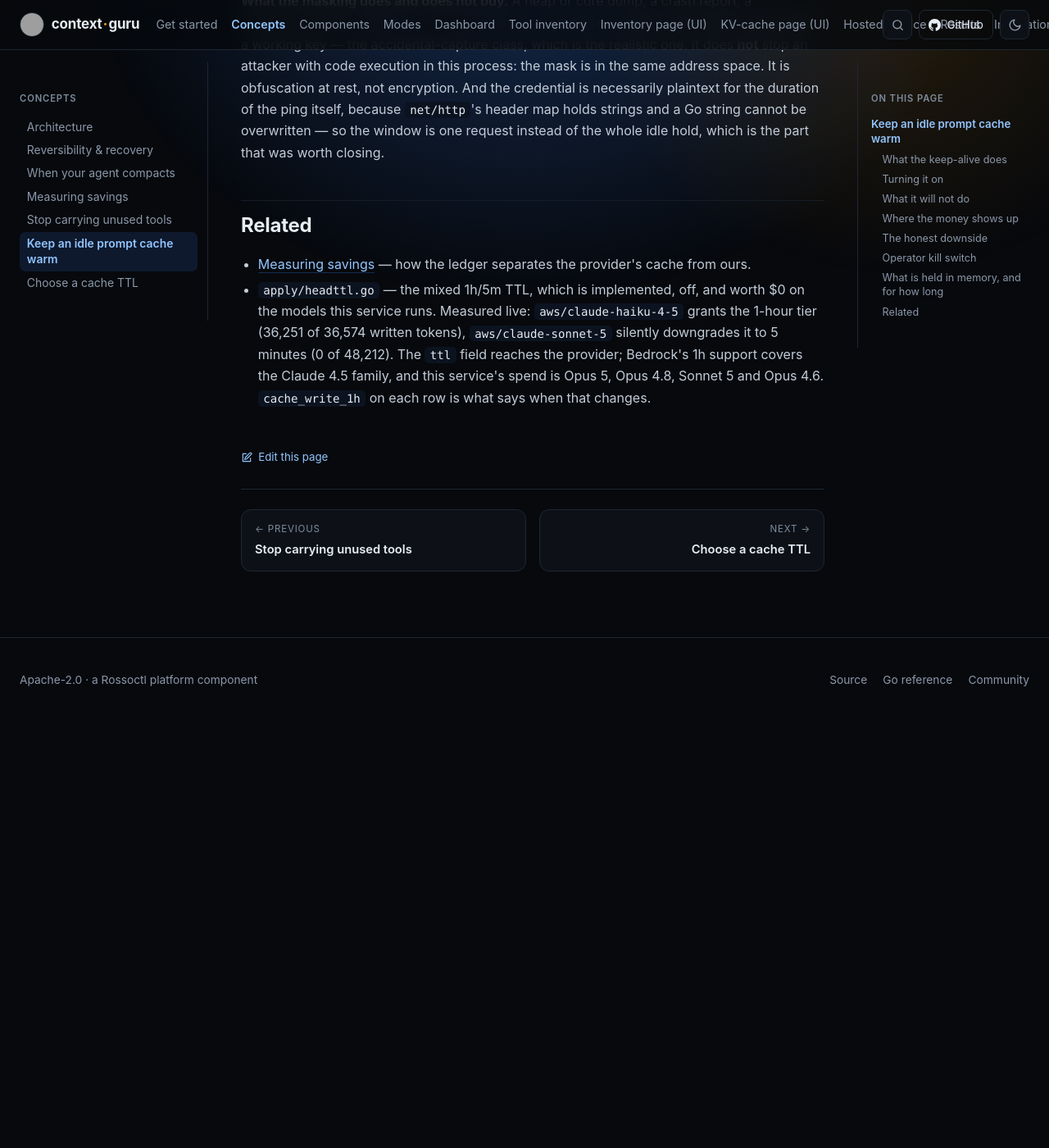
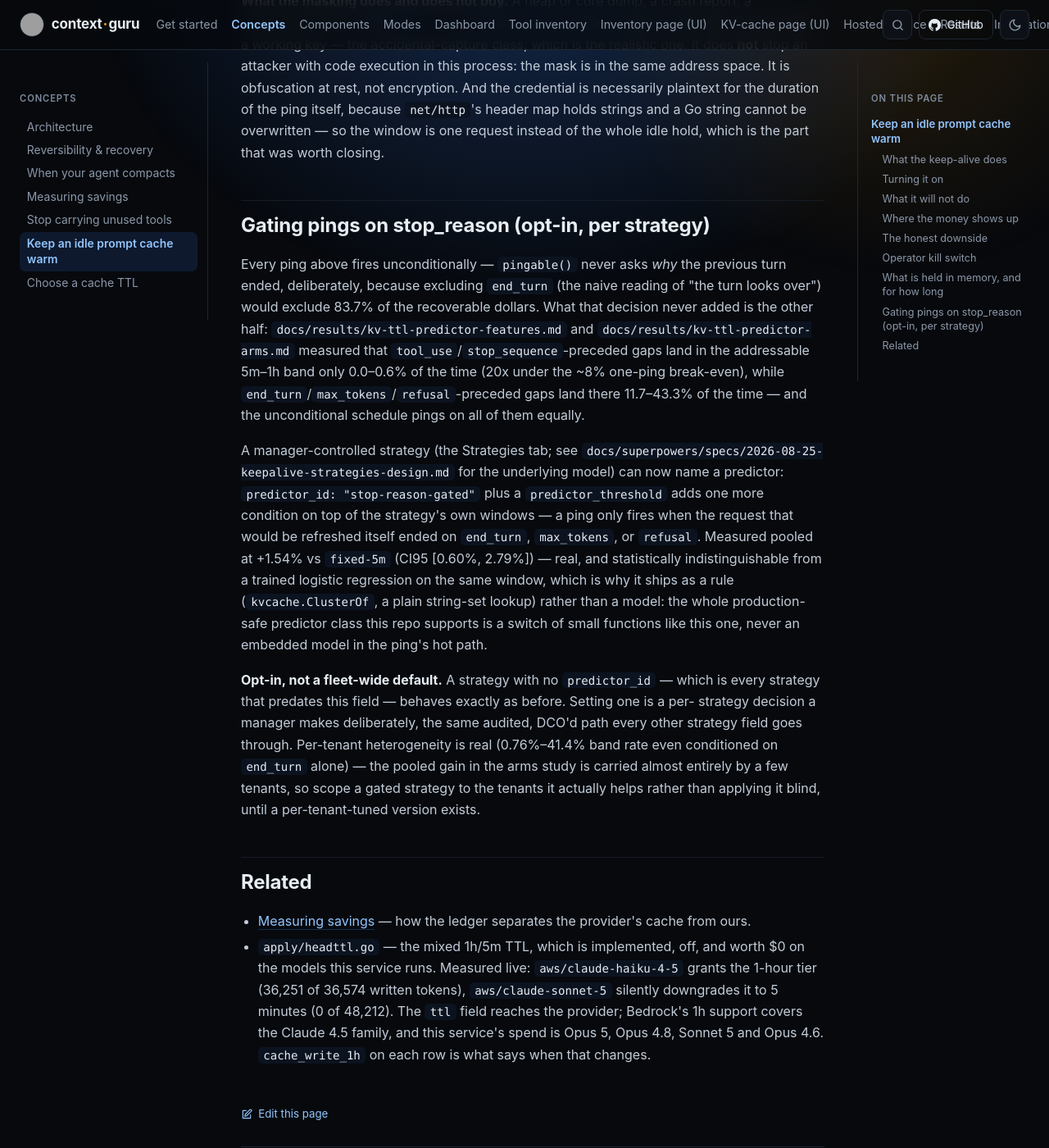
Before and after one commit to itay-nakash/context-guru, an MkDocs documentation site: the page built from docs/how-to/cache-keepalive.md, in a window 1280 px wide and 1400 px high, scrolled down 5692 px. Shown: the whole window at 82% size. Built offline with MkDocs 1.6.1, drawn with Linux system fonts in a browser that asks for light colours; before the commit the page ends 6573 px from its top, so only the background shows below that; grey boxes are pictures that could not be loaded.

Commit message:
docs(cache-keepalive): document the opt-in stop_reason predictor gate
Explains the distinction from the existing "deliberately not gated on
stop_reason" decision (that one keeps end_turn in; this one excludes
the two clusters it never addressed), the measured effect, and that
it's opt-in per strategy rather than a fleet-wide default -- carrying
forward the per-tenant heterogeneity caveat from the arms study.

Signed-off-by: Osher-Elhadad <Osher.Elhadad@ibm.com>

```diff
--- a/docs/how-to/cache-keepalive.md
+++ b/docs/how-to/cache-keepalive.md
@@ -193,6 +193,37 @@ duration of the ping itself, because `net/http`'s header map holds strings and a
 cannot be overwritten — so the window is one request instead of the whole idle hold, which is
 the part that was worth closing.
 
+## Gating pings on stop_reason (opt-in, per strategy)
+
+Every ping above fires unconditionally — `pingable()` never asks *why* the previous turn
+ended, deliberately, because excluding `end_turn` (the naive reading of "the turn looks
+over") would exclude 83.7% of the recoverable dollars. What that decision never added is
+the other half: `docs/results/kv-ttl-predictor-features.md` and
+`docs/results/kv-ttl-predictor-arms.md` measured that `tool_use`/`stop_sequence`-preceded
+gaps land in the addressable 5m–1h band only 0.0–0.6% of the time (20x under the ~8%
+one-ping break-even), while `end_turn`/`max_tokens`/`refusal`-preceded gaps land there
+11.7–43.3% of the time — and the unconditional schedule pings on all of them equally.
+
+A manager-controlled strategy (the Strategies tab; see
+`docs/superpowers/specs/2026-08-25-keepalive-strategies-design.md` for the underlying
+model) can now name a predictor: `predictor_id: "stop-reason-gated"` plus a
+`predictor_threshold` adds
+one more condition on top of the strategy's own windows — a ping only fires when the
+request that would be refreshed itself ended on `end_turn`, `max_tokens`, or `refusal`.
+Measured pooled at +1.54% vs `fixed-5m` (CI95 [0.60%, 2.79%]) — real, and statistically
+indistinguishable from a trained logistic regression on the same window, which is why it
+ships as a rule (`kvcache.ClusterOf`, a plain string-set lookup) rather than a model: the
+whole production-safe predictor class this repo supports is a switch of small functions
+like this one, never an embedded model in the ping's hot path.
+
+**Opt-in, not a fleet-wide default.** A strategy with no `predictor_id` — which is every
+strategy that predates this field — behaves exactly as before. Setting one is a per-
+strategy decision a manager makes deliberately, the same audited, DCO'd path every other
+strategy field goes through. Per-tenant heterogeneity is real (0.76%–41.4% band rate even
+conditioned on `end_turn` alone) — the pooled gain in the arms study is carried almost
+entirely by a few tenants, so scope a gated strategy to the tenants it actually helps
+rather than applying it blind, until a per-tenant-tuned version exists.
+
 ## Related
 
 - [Measuring savings](measure-savings.md) — how the ledger separates the provider's cache
```
